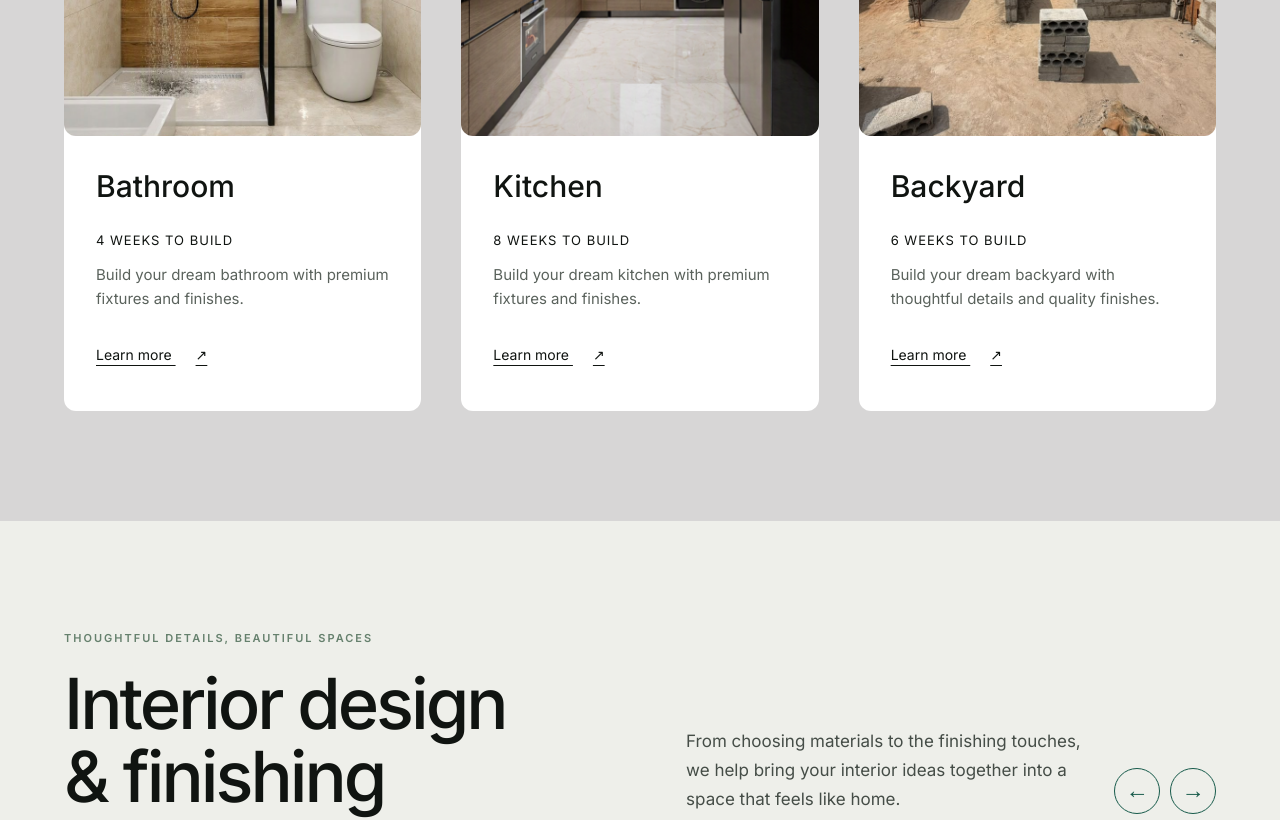
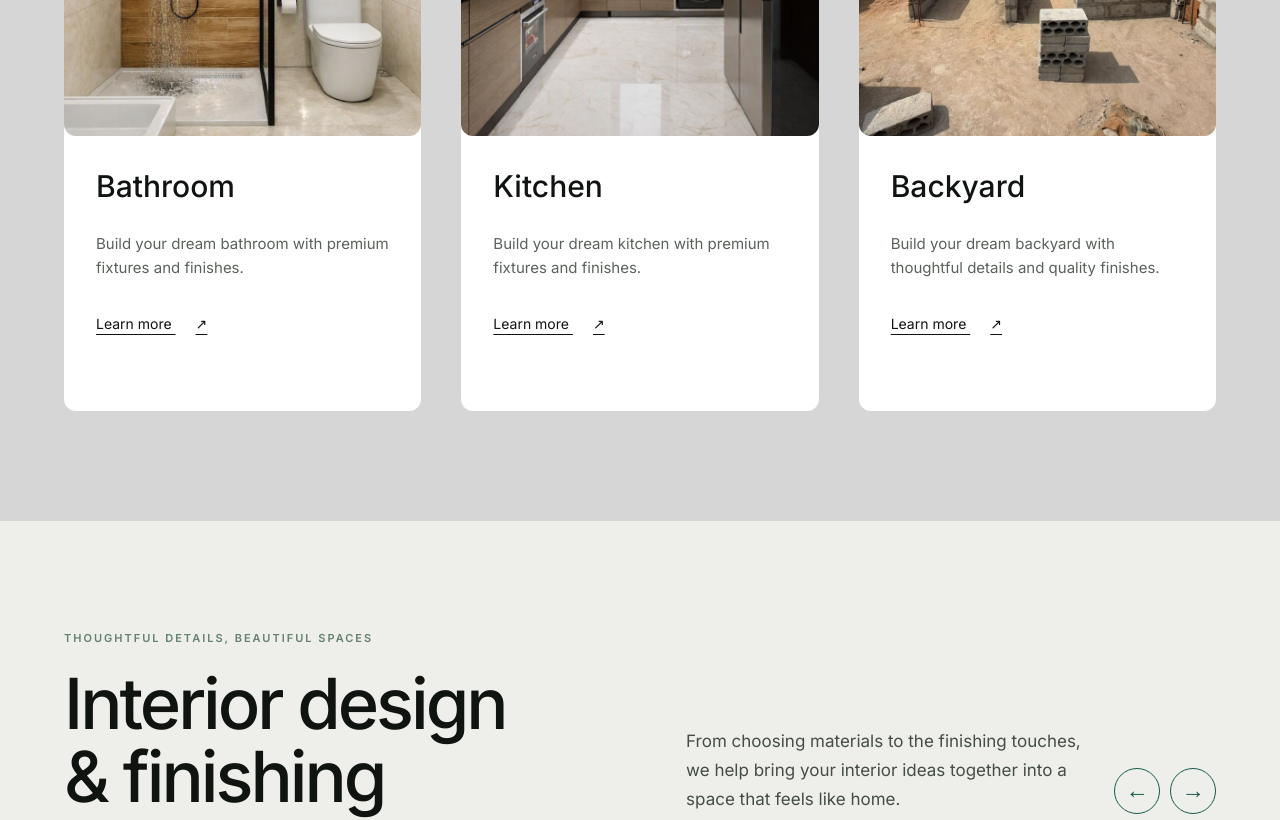
Before and after one commit to bantanzzz/ZEECON, a plain HTML site: page index.html in a window 1280 px wide. Shown: the part 3780-4600 px from the top of the page. Drawn offline with Linux system fonts and the light colour scheme.

Commit message:
new update

```diff
--- a/index.html
+++ b/index.html
@@ -73,9 +73,9 @@
     <section class="options section" id="options">
       <h2>Our Options</h2>
       <div class="options-grid">
-        <article class="option-card"><div class="option-image option-bathroom"></div><div class="option-content"><h3>Bathroom</h3><p class="duration">4 WEEKS TO BUILD</p><p>Build your dream bathroom with premium fixtures and finishes.</p><a href="#contact">Learn more <span>↗</span></a></div></article>
-        <article class="option-card"><div class="option-image option-kitchen"></div><div class="option-content"><h3>Kitchen</h3><p class="duration">8 WEEKS TO BUILD</p><p>Build your dream kitchen with premium fixtures and finishes.</p><a href="#contact">Learn more <span>↗</span></a></div></article>
-        <article class="option-card"><div class="option-image option-backyard"></div><div class="option-content"><h3>Backyard</h3><p class="duration">6 WEEKS TO BUILD</p><p>Build your dream backyard with thoughtful details and quality finishes.</p><a href="#contact">Learn more <span>↗</span></a></div></article>
+        <article class="option-card"><div class="option-image option-bathroom"></div><div class="option-content"><h3>Bathroom</h3><p>Build your dream bathroom with premium fixtures and finishes.</p><a href="#contact">Learn more <span>↗</span></a></div></article>
+        <article class="option-card"><div class="option-image option-kitchen"></div><div class="option-content"><h3>Kitchen</h3><p>Build your dream kitchen with premium fixtures and finishes.</p><a href="#contact">Learn more <span>↗</span></a></div></article>
+        <article class="option-card"><div class="option-image option-backyard"></div><div class="option-content"><h3>Backyard</h3><p>Build your dream backyard with thoughtful details and quality finishes.</p><a href="#contact">Learn more <span>↗</span></a></div></article>
       </div>
     </section>
 
@@ -128,7 +128,7 @@
         <p class="eyebrow">Your next chapter starts here</p>
         <h2>Let’s work on your project together.</h2>
         <p>Tell us a little about what you have in mind. We’ll use your details to start a conversation about your project.</p>
-        <a class="inquiry-email" href="mailto:zeecon@gmail.com">zeecon@gmail.com</a>
+        <a class="inquiry-email" href="mailto:zeecon25@gmail.com">zeecon25@gmail.com</a>
       </div>
       <form class="inquiry-form" id="inquiry-form">
         <div class="form-field">
--- a/script.js
+++ b/script.js
@@ -43,7 +43,7 @@ inquiryForm.addEventListener("submit", (event) => {
     formData.get("details") || "Not provided",
   ].join("\n");
   const subject = `Zeecon project inquiry - ${formData.get("project")}`;
-  const mailto = `mailto:zeecon@gmail.com?subject=${encodeURIComponent(subject)}&body=${encodeURIComponent(message)}`;
+  const mailto = `mailto:zeecon25@gmail.com?subject=${encodeURIComponent(subject)}&body=${encodeURIComponent(message)}`;
 
   window.location.href = mailto;
 });
```
